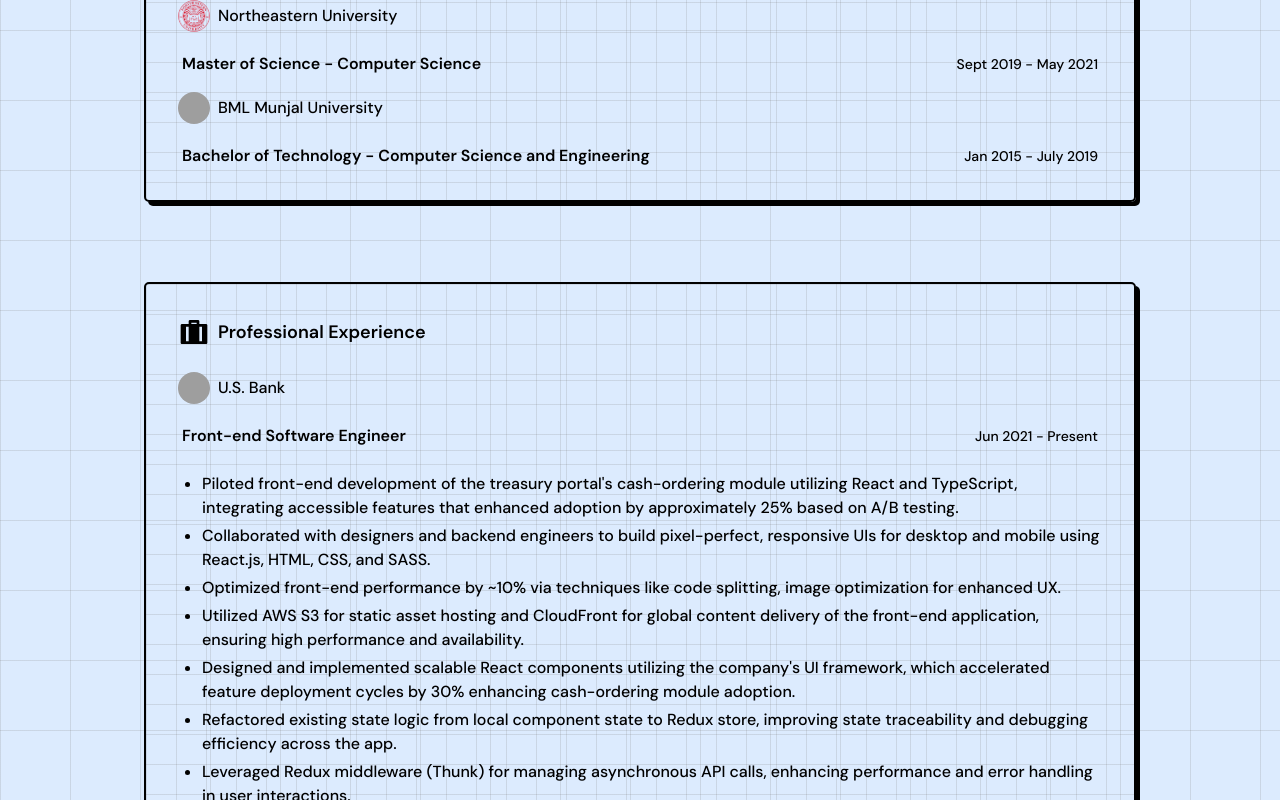
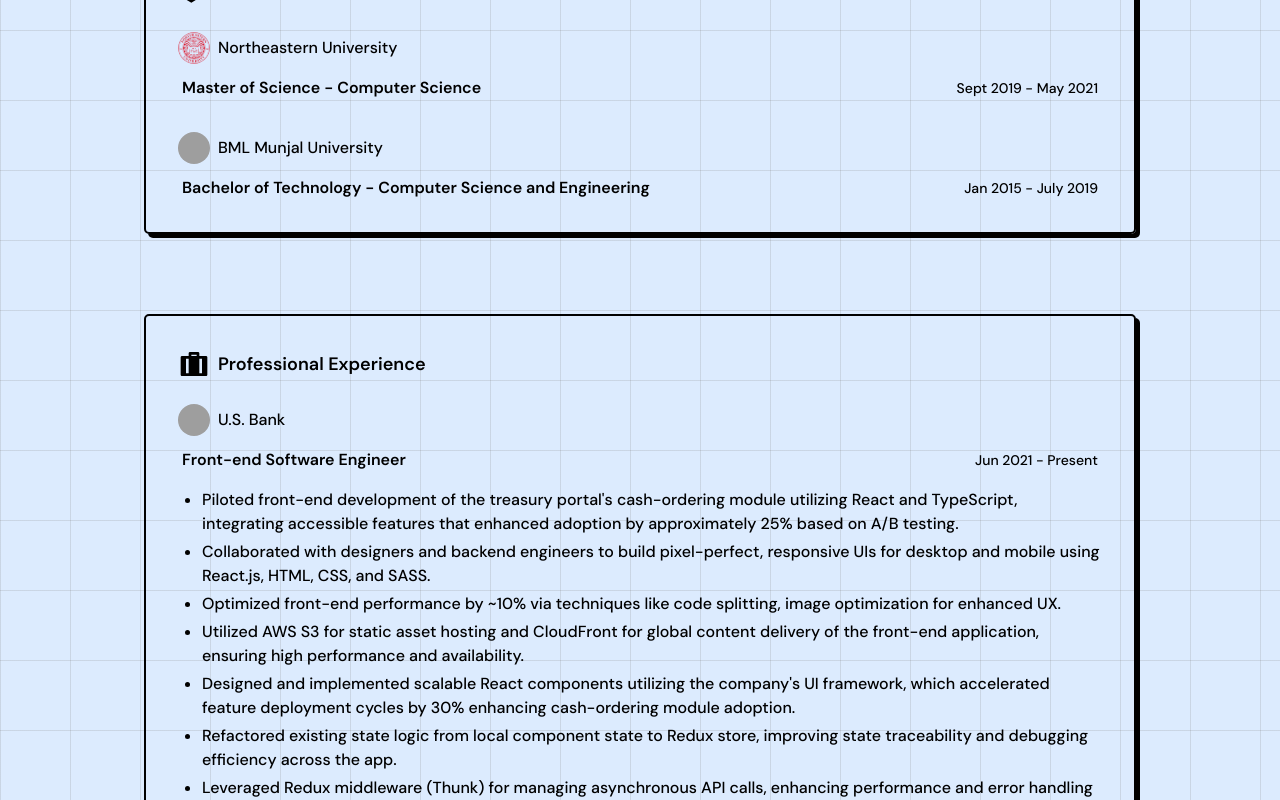
Before and after one commit to rumanstheddy/portfolio-neobrutalist, a Next.js app: page / in a window 1280 px wide. Shown: the part 880-1680 px from the top of the page. Built offline with nearby package versions, Linux system fonts and the light colour scheme; grey boxes are pictures that could not be loaded.

Commit message:
fix: Refactor AboutSection component for improved styling and structure

```diff
--- a/src/components/AboutSection.tsx
+++ b/src/components/AboutSection.tsx
@@ -1,11 +1,11 @@
 import profileInfo from "@/data/profile";
 import IconButton from "./IconButton";
 
-import React from "react";
+import { ReactNode } from "react";
 import Image from "next/image";
 
 type SectionTitleProps = {
-  icon: React.ReactNode;
+  icon: ReactNode;
   title: string;
 };
 
@@ -69,7 +69,7 @@
 
       {/* //? Education Section */}
       <div
-        className={`rounded-base sm:shadow-shadow border-border flex flex-col gap-4 border-x-0 border-y-2 bg-[linear-gradient(to_right,#80808033_1px,transparent_1px),linear-gradient(to_bottom,#80808033_1px,transparent_1px)] bg-[size:30px_30px] p-4 shadow-none sm:border-x-2 sm:p-8`}
+        className={`rounded-base sm:shadow-shadow border-border mt-8 flex flex-col gap-4 border-x-1 border-y-2 p-4 shadow-shadow sm:border-x-2 sm:p-8`}
       >
         <SectionTitle
           icon={
@@ -85,9 +85,9 @@
         />
         {profileInfo.about.education &&
           profileInfo.about.education.length > 0 && (
-            <div className="flex flex-col gap-4">
+            <div className="flex flex-col gap-8">
               {profileInfo.about.education.map((edu, idx) => (
-                <React.Fragment key={idx}>
+                <div key={idx} className="flex flex-col gap-2">
                   <LogoWithText
                     src={edu.logo}
                     alt={edu.university}
@@ -99,7 +99,7 @@
                       {edu.duration}
                     </span>
                   </div>
-                </React.Fragment>
+                </div>
               ))}
             </div>
           )}
@@ -107,7 +107,7 @@
 
       {/* //? Professional Experience Section */}
       <div
-        className={`rounded-base sm:shadow-shadow border-border mt-8 flex flex-col gap-4 border-x-0 border-y-2 bg-[linear-gradient(to_right,#80808033_1px,transparent_1px),linear-gradient(to_bottom,#80808033_1px,transparent_1px)] bg-[size:30px_30px] p-4 shadow-none sm:border-x-2 sm:p-8`}
+        className={`rounded-base sm:shadow-shadow border-border mt-8 flex flex-col gap-4 border-x-1 border-y-2 p-4 shadow-shadow sm:border-x-2 sm:p-8`}
       >
         <SectionTitle
           icon={
@@ -125,7 +125,7 @@
         {experience && experience.length > 0 && (
           <div className="flex flex-col gap-8">
             {experience.map((position, idx) => (
-              <div key={idx} className="flex flex-col gap-4">
+              <div key={idx} className="flex flex-col gap-2">
                 <LogoWithText
                   src={position.companyLogo}
                   alt={position.company}
```
